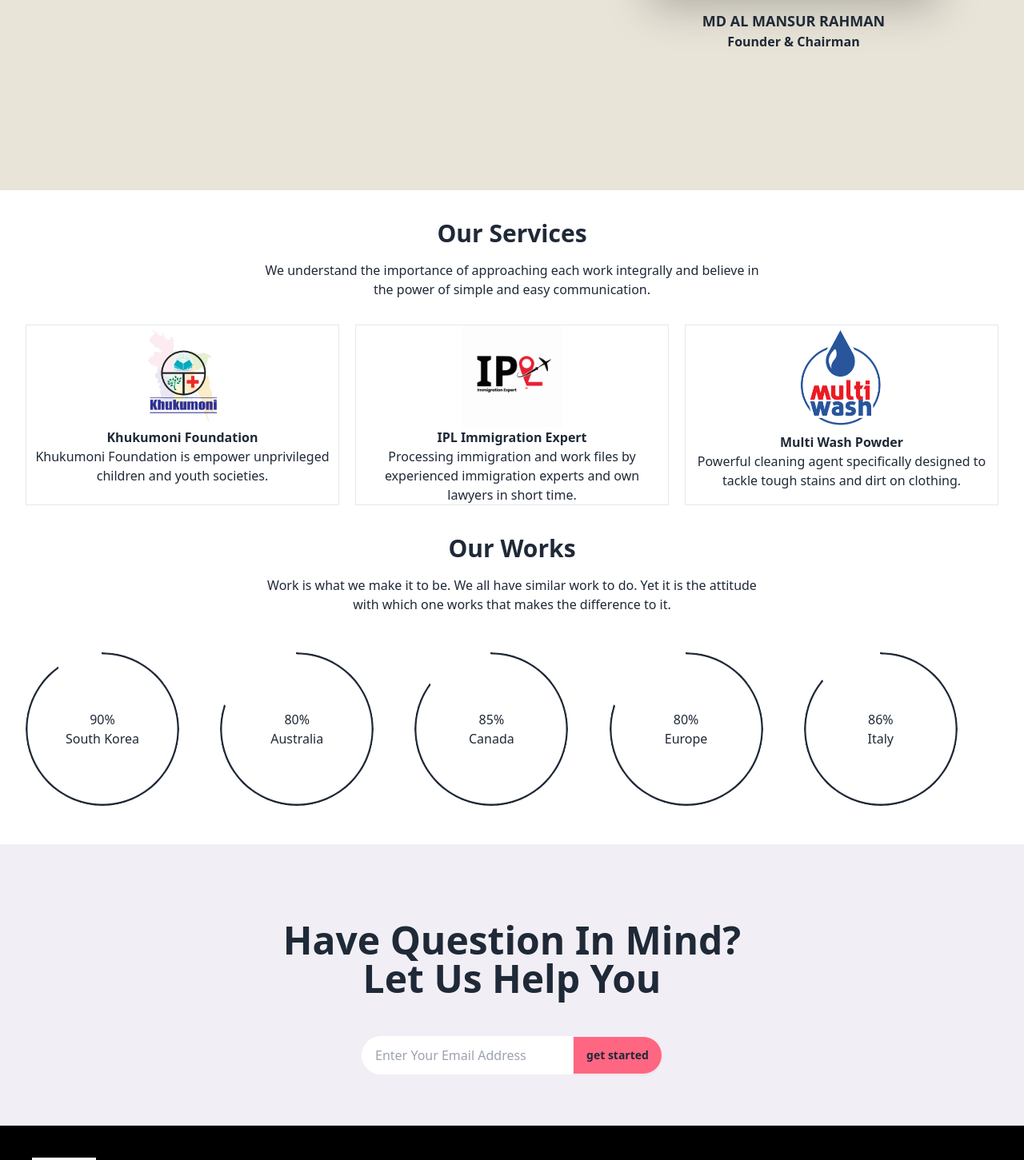
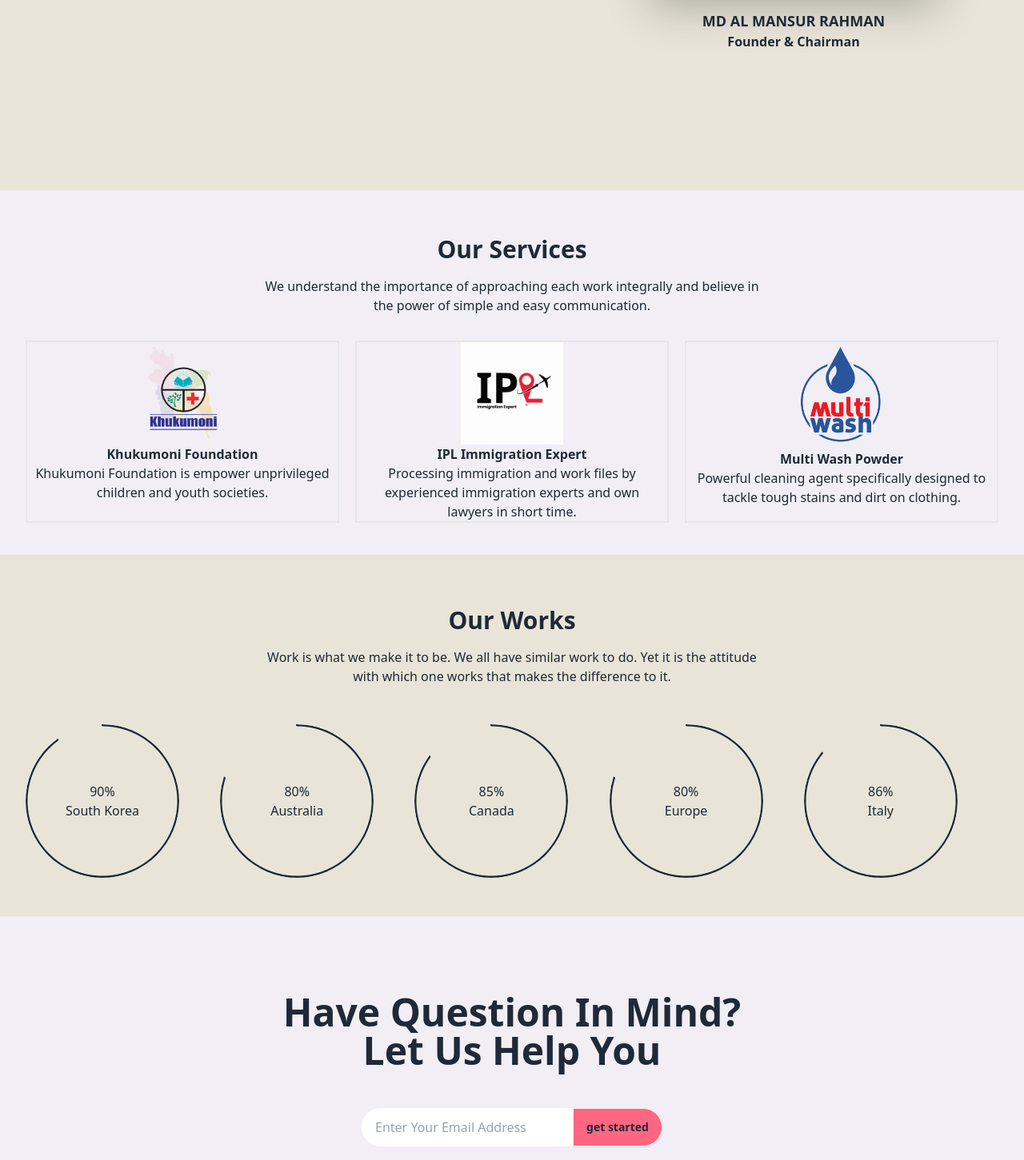
Before and after one commit to rhnchowdhury/IPL-Group-website, a React (Vite) app: page / in a window 1280 px wide. Shown: the part 1330-2781 px from the top of the page at 80% size. Built offline with nearby package versions, Linux system fonts and the light colour scheme.

Commit message:
some edit on nav

```diff
--- a/src/Components/Navbar/Navbar.jsx
+++ b/src/Components/Navbar/Navbar.jsx
@@ -6,16 +6,21 @@ const Navbar = () => {
             <div className="navbar bg-base-100">
                 <div className="navbar-start  z-30">
                     <div className="dropdown">
-                        <div tabIndex={0} role="button" className="btn btn-ghost lg:hidden">
+                        <div tabIndex={0} role="button" className="btn bg-white lg:hidden">
                             <svg xmlns="http://www.w3.org/2000/svg" className="h-5 w-5" fill="none" viewBox="0 0 24 24" stroke="currentColor"><path strokeLinecap="round" strokeLinejoin="round" strokeWidth="2" d="M4 6h16M4 12h8m-8 6h16" /></svg>
                         </div>
-                        <ul tabIndex={0} className="menu menu-sm dropdown-content mt-3 z-[1] p-2 shadow bg-base-100 rounded-box w-52">
-                            <li><a>Item 1</a></li>
-                            <li><a>Item 2</a></li>
-                            <li><a>Item 3</a></li>
+                        <ul tabIndex={0} className="menu menu-sm dropdown-content mt-3 z-[1] p-2 shadow bg-white rounded-box w-52">
+                            <li><a>Home</a></li>
+                            <li><a>About</a></li>
+                            <li><a>Business</a></li>
+                            <li><a>Career</a></li>
+                            <li><a>News & Media</a></li>
+                            <li><a>Gallery</a></li>
+                            <li><a>Contact</a></li>
+                            <li><a>Team</a></li>
                         </ul>
                     </div>
-                    <img src={logo} alt="ipl-group" className='w-20' />
+                    <img src={logo} alt="ipl-group" className='w-20 lg:flex hidden' />
                 </div>
                 <div className="navbar-center hidden lg:flex text-white z-30">
                     <ul className="menu menu-horizontal  text-lg">
@@ -30,8 +35,8 @@ const Navbar = () => {
                     </ul>
                 </div>
                 <div className="navbar-end">
-                    <a className="btn  z-30">Get Started</a>
-
+                    <a className="btn z-30  lg:flex hidden">Get Started</a>
+                    <img src={logo} alt="ipl-group" className='w-20 z-40 flex lg:hidden' />
                 </div>
             </div>
 
--- a/src/Components/Others/MidPart.jsx
+++ b/src/Components/Others/MidPart.jsx
@@ -1,7 +1,7 @@
 
 const MidPart = () => {
     return (
-        <div className="p-16 bg-[#F1EFF5] text-base-content mt-12">
+        <div className="p-16 bg-[#F1EFF5] text-base-content ">
             <h1 className="mt-8 text-5xl font-bold text-center">Have Question In Mind? <br /> Let Us Help You</h1>
             <div className="join mt-12 flex justify-center">
                 <input type="text" placeholder="Enter Your Email Address" className="input  rounded-full join-item" />
--- a/src/Components/Others/Services.jsx
+++ b/src/Components/Others/Services.jsx
@@ -4,11 +4,11 @@ import img3 from '../../assets/multy.png';
 
 const Services = () => {
     return (
-        <div className='mx-8 mt-5'>
+        <div className='px-8 py-10 bg-[#F1EFF5]'>
             <h1 className="text-3xl font-bold py-4 text-center">Our Services</h1>
             <h1 className="text-center">We understand the importance of approaching each work integrally and believe in<br />  the power of simple and easy communication.</h1>
             <div className='mt-8 grid grid-cols-3 gap-5'>
-                <div className='border '>
+                <div className='border-2 '>
                     <div className='flex justify-center items-center '>
                         <img src={img1} alt="" className='w-32' />
                     </div>
@@ -17,7 +17,7 @@ const Services = () => {
                         <p className='text-center'>Khukumoni Foundation is empower unprivileged children and youth societies.</p>
                     </div>
                 </div>
-                <div className='border'>
+                <div className='border-2'>
                     <div className='flex justify-center items-center'>
                         <img src={img2} alt="" className='w-32' />
                     </div>
@@ -26,7 +26,7 @@ const Services = () => {
                         <p className='text-center'>Processing immigration and work files by experienced immigration experts and own lawyers in short time.</p>
                     </div>
                 </div>
-                <div className='border'>
+                <div className='border-2'>
                     <div className='flex justify-center items-center'>
                         <img src={img3} alt="" className='w-32' />
                     </div>
--- a/src/Components/Others/Works.jsx
+++ b/src/Components/Others/Works.jsx
@@ -1,7 +1,7 @@
 
 const Works = () => {
     return (
-        <div className="mx-8 mt-5">
+        <div className="px-8 bg-[#E8E4D8] py-12">
             <h1 className="text-3xl font-bold py-4 text-center">Our Works</h1>
             <h1 className="text-center">Work is what we make it to be. We all have similar work to do. Yet it is the attitude <br /> with which one works that makes the difference to it.</h1>
 
```
